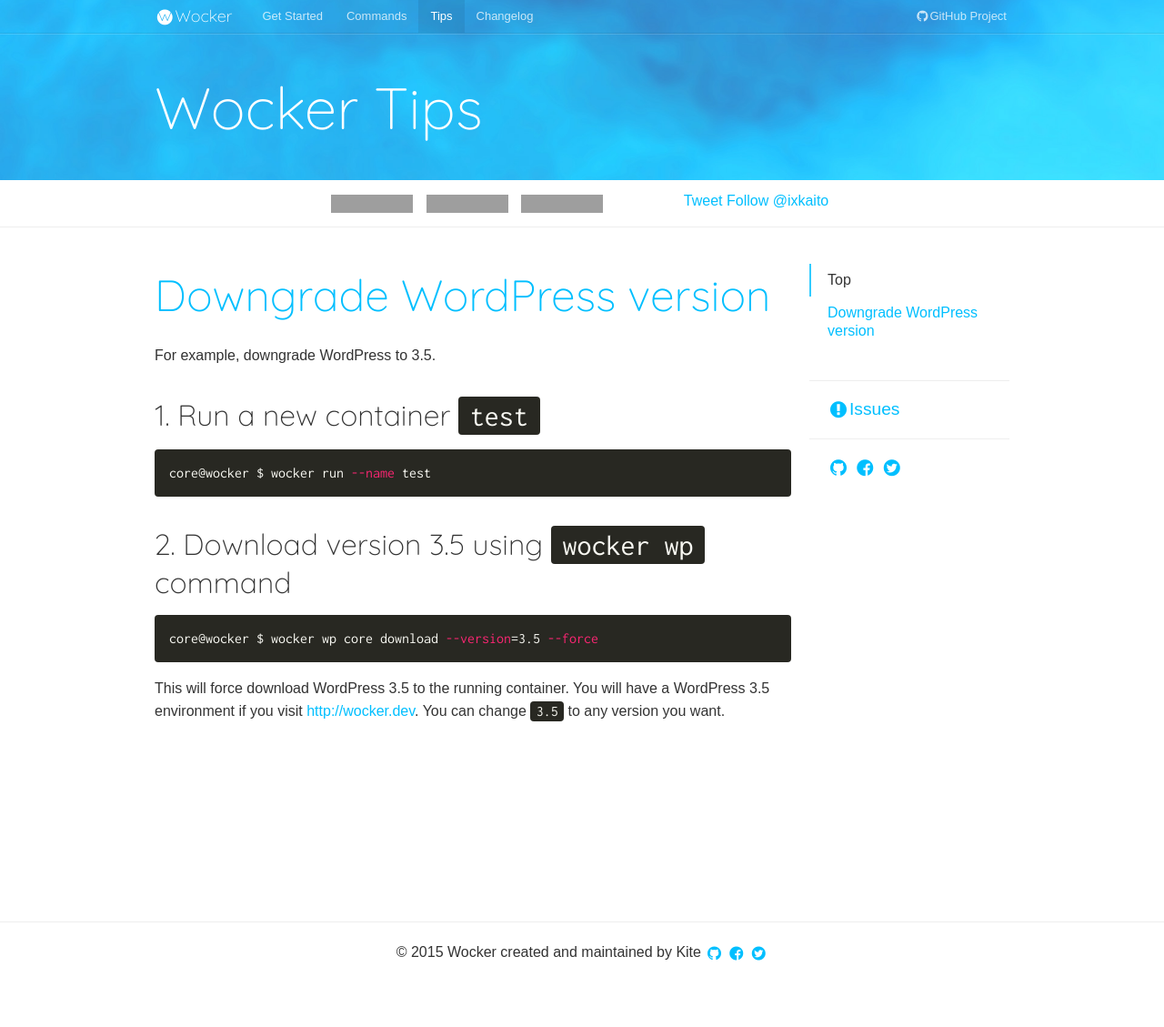
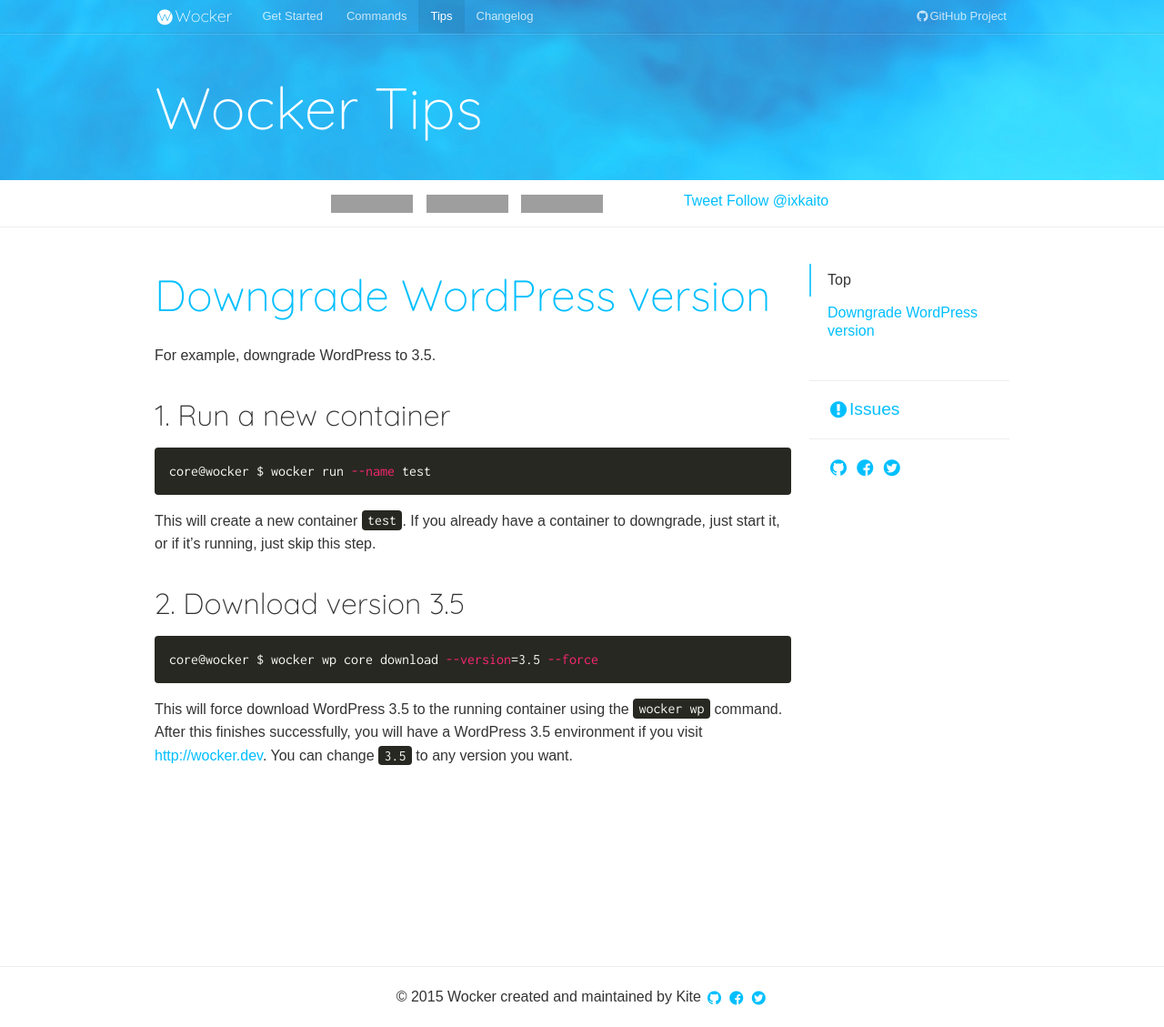
Before and after one commit to wckr/wckr.github.io, a Jekyll site: the page built from tips.md, in a window 1280 px wide. Shown: the whole page at 91% size. Built offline with Jekyll 4.4.1, drawn with Linux system fonts in a browser that asks for light colours; nearby versions of some CDN libraries; some web fonts are replaced; Markdown is read by kramdown in place of the engine named in the settings; a script that is not in the unit is left out; comment, search, counter and statistics services are not loaded; before the commit the page ends 1080 px from its top, so only the background shows below that; grey boxes are pictures that could not be loaded.

Commit message:
Update tips

````diff
--- a/tips.md
+++ b/tips.md
@@ -10,16 +10,18 @@
 
 For example, downgrade WordPress to 3.5.
 
-### 1. Run a new container `test`
+### 1. Run a new container
 
 ```bash
 core@wocker $ wocker run --name test
 ```
 
-### 2. Download version 3.5 using `wocker wp` command
+This will create a new container `test`. If you already have a container to downgrade, just start it, or if it's running, just skip this step.
+
+### 2. Download version 3.5
 
 ```bash
 core@wocker $ wocker wp core download --version=3.5 --force
 ```
 
-This will force download WordPress 3.5 to the running container. You will have a WordPress 3.5 environment if you visit [http://wocker.dev](http://wocker.dev). You can change `3.5` to any version you want.
+This will force download WordPress 3.5 to the running container using the `wocker wp` command. After this finishes successfully, you will have a WordPress 3.5 environment if you visit [http://wocker.dev](http://wocker.dev). You can change `3.5` to any version you want.
````
